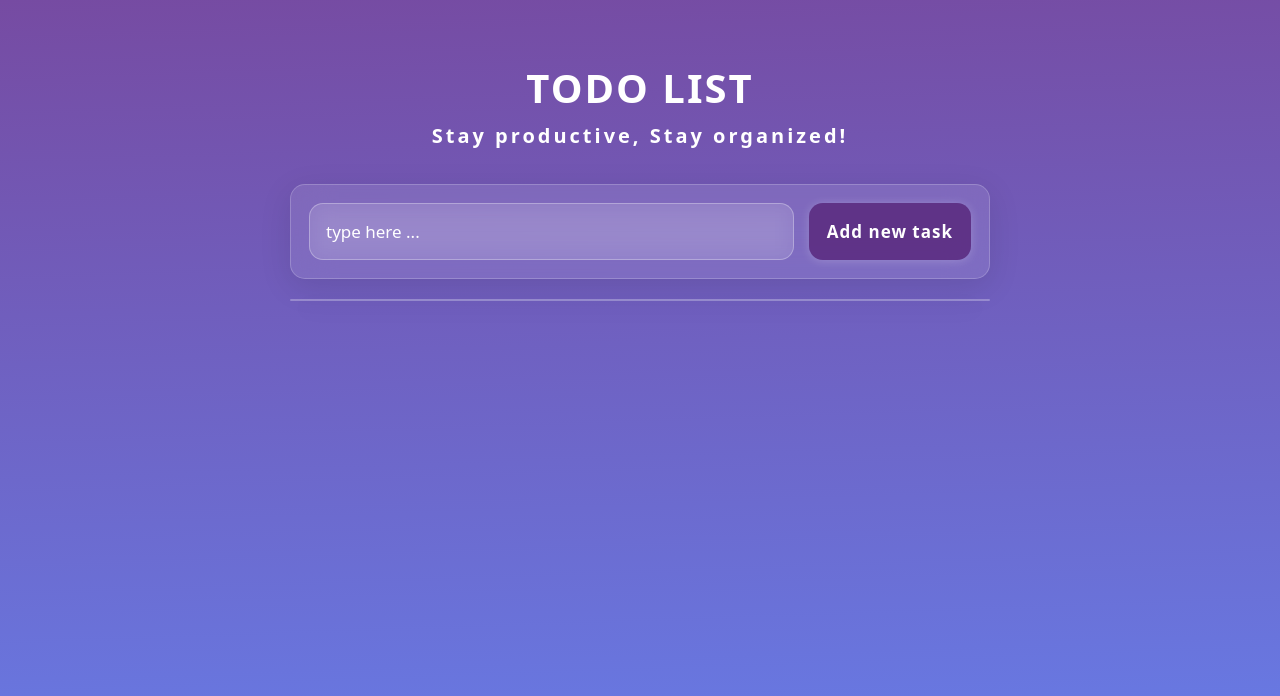
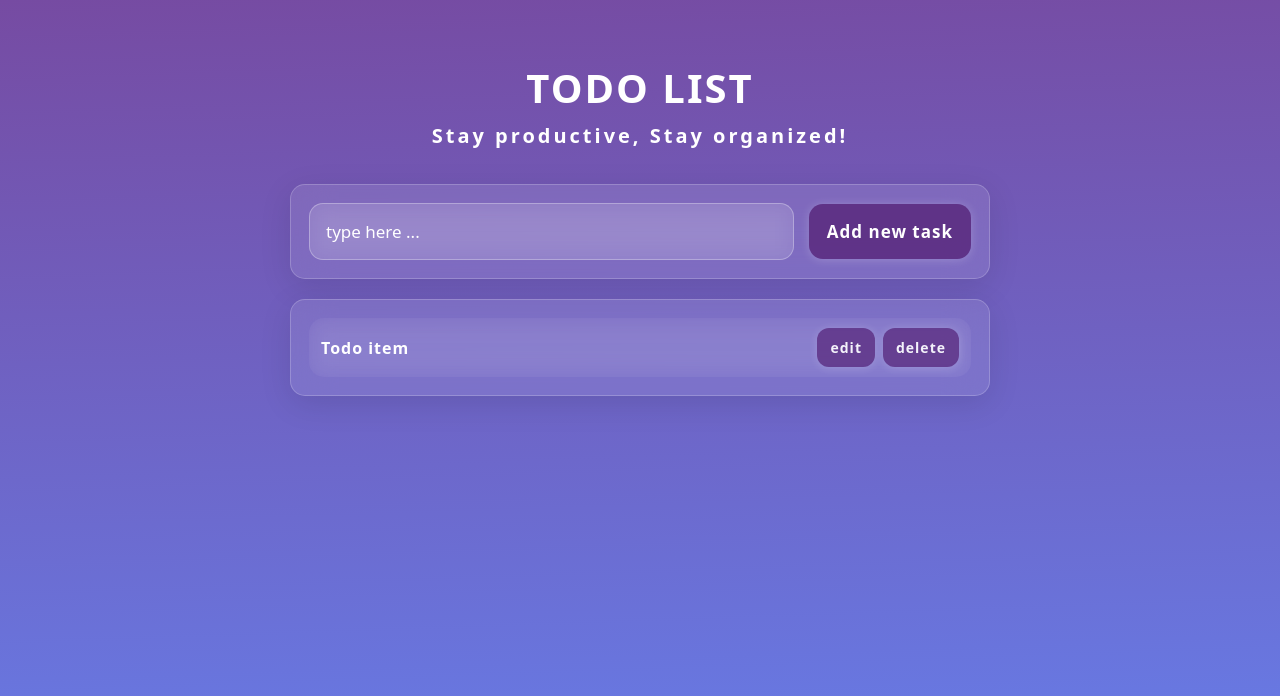
Before and after one commit to hazbiin/vue-todo-app, a Vue app: page / in a window 1280 px wide. Shown: the top 696 px of the page. Built offline with nearby package versions, Linux system fonts and the light colour scheme.

Commit message:
refactor: change todo-list-container html and css

```diff
--- a/src/App.vue
+++ b/src/App.vue
@@ -9,26 +9,24 @@
     <input class="task-input" type="text" placeholder="type here ...">
     <button class="add-task-button" >Add new task</button>
   </div>
-    <div class="todo-list-section">
-      <ul>
-        <li class="todo-item" v-for="(task, index) in tasks" :key="index">
-            <div class="todo-content">
-              <div class="todo-checkbox"></div>
-              <div class="todo-text">{{ task }}</div>
-            </div>
+  <div class="todo-list-container">
+    <ul class="todo-list">
+      <li class="todo-item">
+        <span class="todo-item-text">Todo item</span>
         <div class="todo-actions">
-              <button>edit</button>
-              <button v-on:click="() => deleteTask(index)">delete</button>
+          <button class="action-btn">edit</button>
+          <button class="action-btn">delete</button>
         </div>
       </li>
     </ul>
   </div>
 </template>
 
+
 <style scoped>
   .add-task-container{
     display: flex;
-    flex-direction: column;
+    align-items: center;
     gap: 15px;
     margin-bottom: 20px;
     background: rgba(255, 255, 255, 0.1);
@@ -66,62 +64,55 @@
   .add-task-button:active {
     transform: scale(0.99);
   }
-  .todo-list-section{
+  .todo-list-container{
     background: rgba(255, 255, 255, 0.1);
     backdrop-filter: blur(20px);
-    border-radius: 20px;
+    border-radius: 15px;
+    padding: 18px;
     border: 1px solid rgba(255, 255, 255, 0.2);
     box-shadow: 0 8px 32px rgba(0, 0, 0, 0.1);
-    overflow: hidden;
+    max-height: 600px;
+    overflow-y: scroll;
   }
-  .empty-list{
-    text-align: center;
-    padding: 180px 20px;
-    color: rgba(255, 255, 255, 0.8);
+  .todo-list-container::-webkit-scrollbar{
+    display: none;
   }
-  .empty-list h3{
-    font-size: 30px;
-    margin-bottom: 20px;
+  .todo-list{
+    display: flex;
+    flex-direction: column;
+    gap: 10px;
   }
-  .empty-list p{
-    font-size: 18px;
-    font-weight: bold;
-  }
-
-  /* /////////////////todo item/////////////// */
   .todo-item{
-    list-style: none;
     display: flex;
     align-items: center;
     justify-content: space-between;
-    padding: 24px;
-    border-bottom:1px solid rgba(255, 255, 255, 0.5);
+    padding: 10px 12px;
+    backdrop-filter: blur(10px);
+    border-radius: 15px;
   }
-  .todo-item:last-child{
-    border-bottom: unset;
+  .todo-item-text{
+    font-size: 16px;
+    font-weight: bold;
+    letter-spacing: 1px;
   }
-  .todo-content{
+  .todo-actions{
     display: flex;
+    gap: 8px;
     align-items: center;
     justify-content: center;
-    gap: 8px;
   }
-  .todo-checkbox{
-    width: 24px;
-    height: 24px;
-    border: 2px solid rgba(255, 255, 255, 0.5);
-    border-radius: 50%;
-    cursor: pointer;
+  .action-btn{
+    padding: 10px 13px;
+    background:#552275c0 ;
+    opacity: 0.9;
+    color: white;
+    border-radius: 12px;
+    font-size: 14px;
+    font-weight: bold;
+    letter-spacing: 1px;
+    box-shadow: 0 1px 10px rgba(255, 255, 255, 0.2);
   }
-
-
-  @media (min-width: 768px) {
-    .add-task-container {
-      flex-direction: row;
+  .action-btn:active {
+    transform: scale(0.99);
   }
-    .add-task-button{
-      width: unset;
-    }
-  }
-
 </style>
```
Lines whose indentation alone changed are shown as unchanged.
